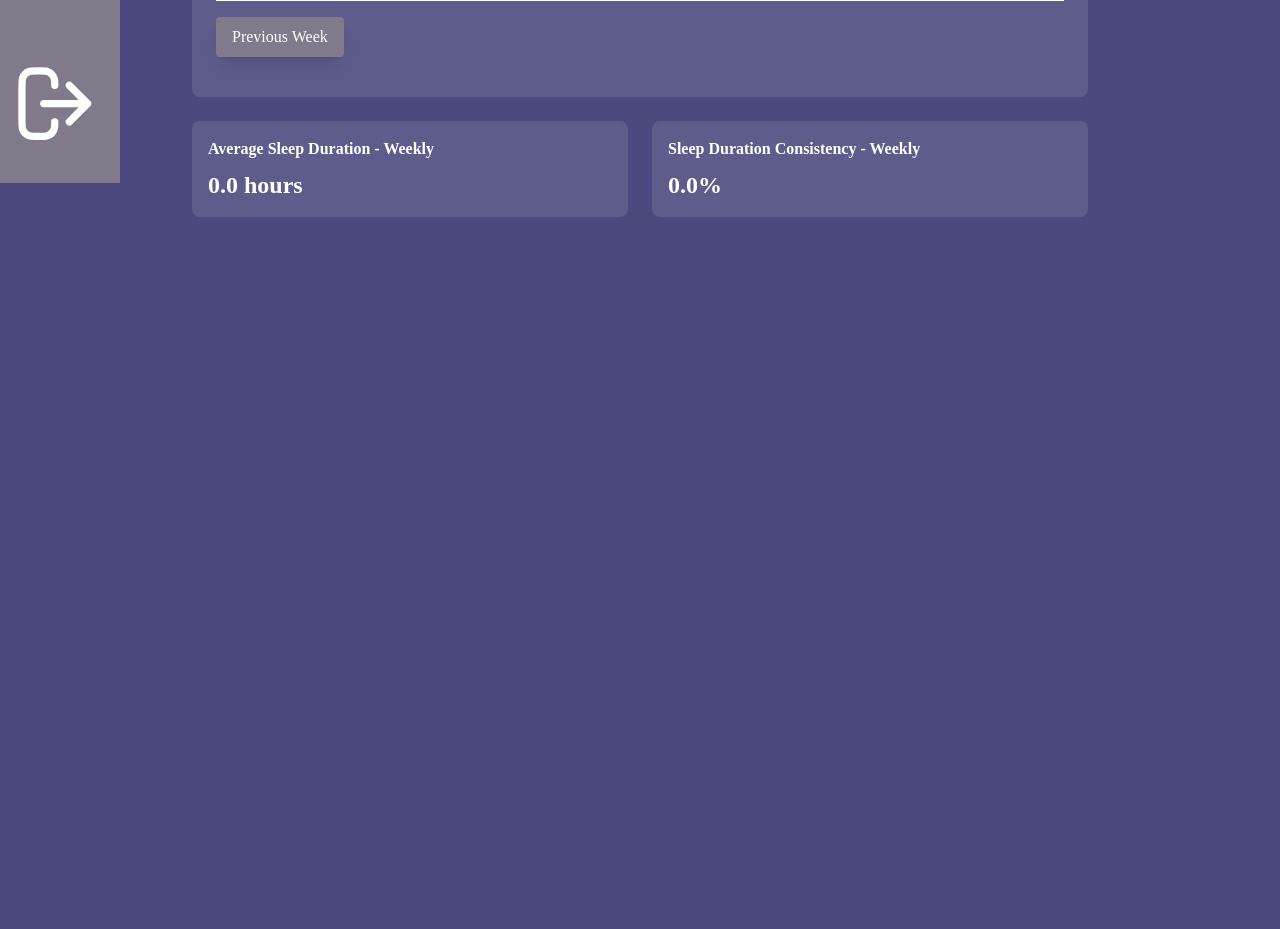
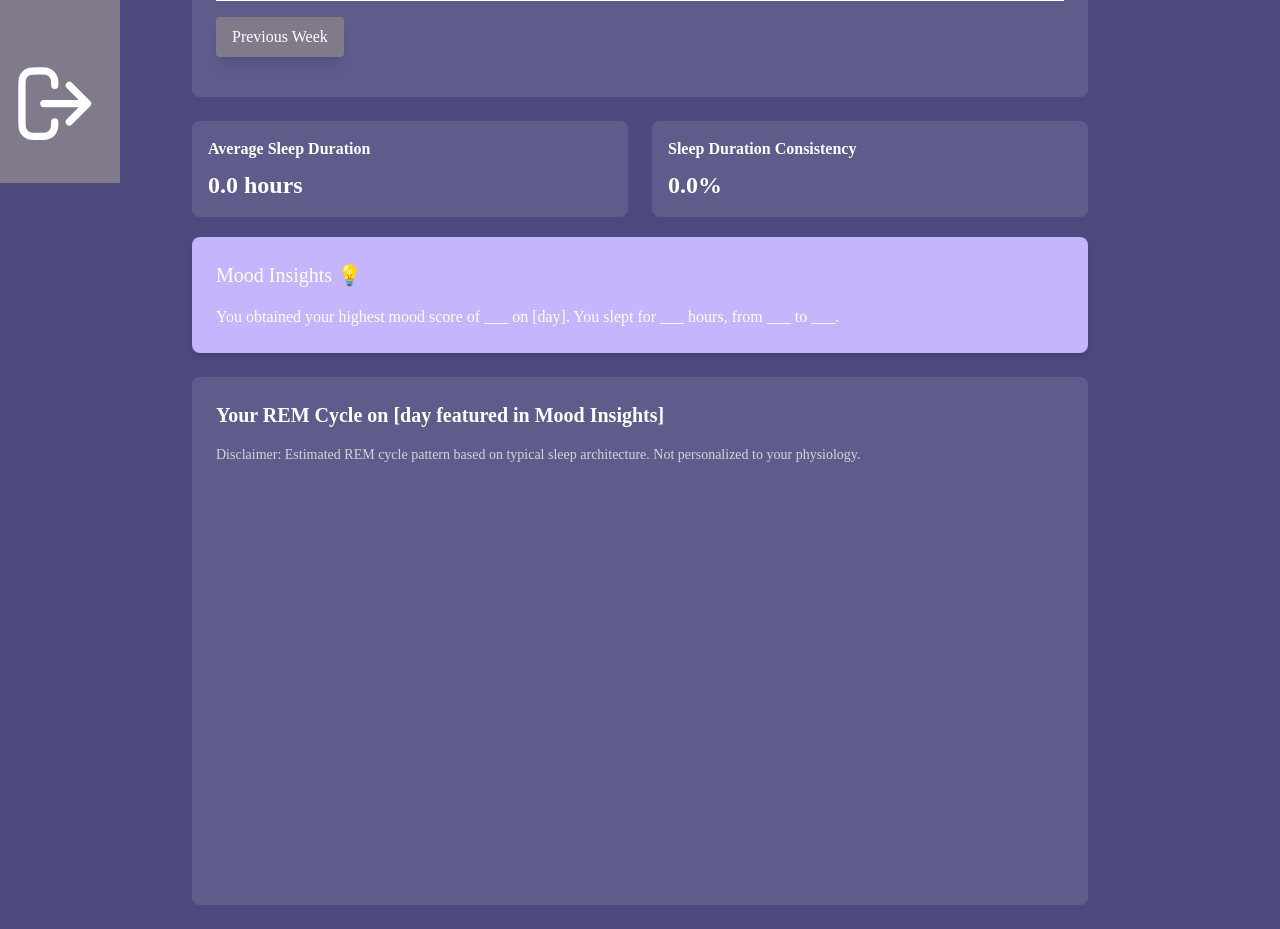
Before and after one commit to chloetychang/CITS3403-Project, a Flask app: page /results in a window 1280 px wide. Shown: the part 617-1546 px from the top of the page. Before the commit the page ends 834 px from the top, so only its background shows below. Run offline with Flask 3, Linux system fonts and the light colour scheme; the visitor is signed in with stand-in values (Sample User, id 1); data that the repository does not hold is empty; some libraries are stand-ins or nearby versions; some web fonts are replaced.

Commit message:
Initialise Mood Insights

```diff
--- a/app/templates/results.html
+++ b/app/templates/results.html
@@ -1,63 +1,84 @@
-{% extends "base.html" %}
-
-{% block title %}Results{% endblock %}
-
-{% block content %}
+{% extends "base.html" %} {% block title %}Results{% endblock %} {% block
+content %}
 <script src="https://cdn.plot.ly/plotly-latest.min.js"></script>
 
 <!-- Main container -->
 <div class="max-w-4xl mx-auto relative">
-
     <!-- Title and Share Button Row -->
     <div class="flex justify-between items-start mb-6">
         <h1 class="text-3xl font-bold">Your Sleep Analysis</h1>
 
         <!-- Move the button here to top right -->
-        <button class="bg-button text-secondary text-sm md:text-base font-bold py-2 px-6 rounded-full
-                       hover:bg-opacity-90 transition duration-200 shadow-lg">
+        <button
+            class="bg-button text-secondary text-sm md:text-base font-bold py-2 px-6 rounded-full hover:bg-opacity-90 transition duration-200 shadow-lg">
             Share Sleep Results ⬆
         </button>
     </div>
 
-    <!-- i separate the graphic and upload pages for easier access, i also found it less painful to implement -->
+    <!-- Separate the graphic and upload pages for easier access -->
     <div class="bg-white bg-opacity-10 p-6 rounded-lg mb-6">
         <h2 class="text-xl font-bold mb-4">Weekly Overview</h2>
         <p class="text-sm text-gray-300 mb-4">{{ week_range }}</p>
 
         <div class="overflow-x-auto">
-            <div class="min-h-[400px]">
-                {{ plot_div | safe }}
-            </div>
+            <div class="min-h-[400px]">{{ plot_div | safe }}</div>
         </div>
 
         <div class="flex gap-4 mb-4">
             <a href="{{ url_for('results', week_offset=week_offset - 1) }}">
-                <button class="bg-secondary mt-4 px-4 py-2 rounded hover:bg-opacity-90 transition duration-200 shadow-lg">Previous Week</button>
+                <button
+                    class="bg-secondary mt-4 px-4 py-2 rounded hover:bg-opacity-90 transition duration-200 shadow-lg">
+                    Previous Week
+                </button>
             </a>
 
             {% if -week_offset > 0 %}
             <a href="{{ url_for('results', week_offset=week_offset + 1) }}">
-                <button class="bg-secondary mt-4 px-4 py-2 rounded hover:bg-opacity-90 transition duration-200 shadow-lg">Next Week</button>
+                <button
+                    class="bg-secondary mt-4 px-4 py-2 rounded hover:bg-opacity-90 transition duration-200 shadow-lg">
+                    Next Week
+                </button>
             </a>
             {% endif %}
-
-          </div>
-
+        </div>
     </div>
 
     <!-- Sleep Statistics Section -->
     <div class="grid grid-cols-1 md:grid-cols-2 gap-6">
-
         <!-- Average Sleep Duration Box -->
         <div class="bg-white bg-opacity-10 p-4 rounded-lg">
-            <h3 class="font-bold mb-2"> Average Sleep Duration - Weekly </h3>
-            <p class="text-2xl font-bold"> {{ "%.1f"|format(average_sleep) }} hours</p>
+            <h3 class="font-bold mb-2">Average Sleep Duration</h3>
+            <p class="text-2xl font-bold">{{ "%.1f"|format(average_sleep) }} hours</p>
         </div>
 
         <!-- Sleep Consistency Box -->
         <div class="bg-white bg-opacity-10 p-4 rounded-lg">
-            <h3 class="font-bold mb-2">Sleep Duration Consistency - Weekly</h3>
-            <p class="text-2xl font-bold">{{ "%.1f"|format(duration_consistency_percentage) }}%</p>
+            <h3 class="font-bold mb-2">Sleep Duration Consistency</h3>
+            <p class="text-2xl font-bold">
+                {{ "%.1f"|format(duration_consistency_percentage) }}%
+            </p>
+        </div>
+    </div>
+
+    <!-- Mood Insights -->
+    <div class="bg-violet-300 shadow-md p-6 rounded-lg mt-5 mb-6">
+        <h2 class="text-xl mb-4">Mood Insights 💡</h2>
+        <p>
+            You obtained your highest mood score of ___ on [day]. You slept for ___
+            hours, from ___ to ___.
+        </p>
+    </div>
+
+    <!-- REM Cycle Estimation Graph -->
+    <div class="bg-white bg-opacity-10 p-6 rounded-lg mt-5 mb-6">
+        <h2 class="text-xl font-bold mb-4"> Your REM Cycle on [day featured in Mood Insights] </h2>
+        <p class="text-sm text-gray-300 mb-4">
+            Disclaimer: Estimated REM cycle pattern based on typical sleep
+            architecture. Not personalized to your physiology.
+        </p>
+
+        <div class="overflow-x-auto">
+            <div class="min-h-[400px]">{{ plot_div | safe }}</div>
         </div>
     </div>
 </div>
```
